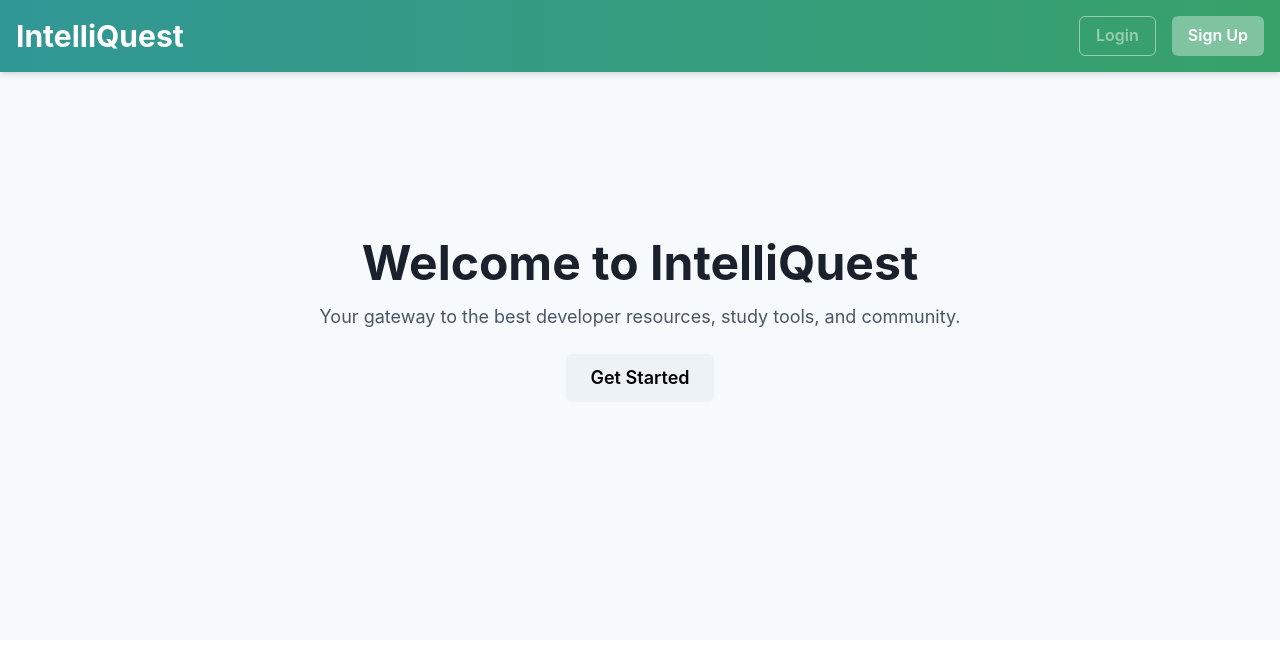
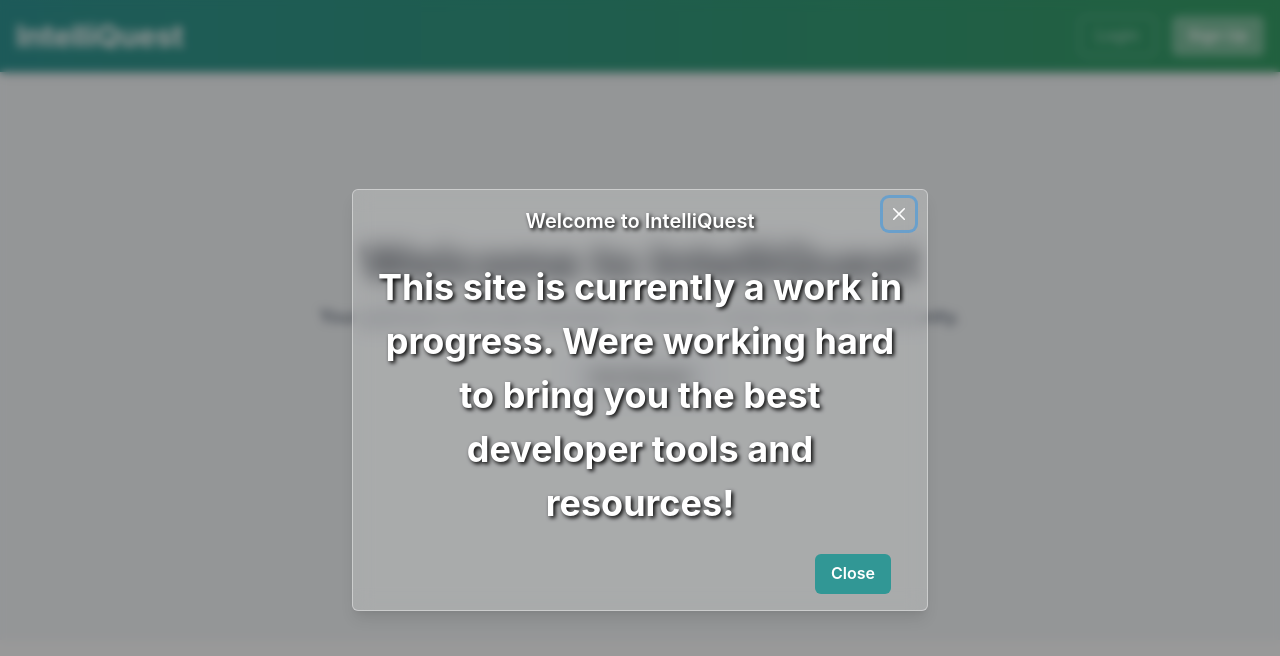
Before and after one commit to IVIonsters/IntelliQuest-Reignite, a React (Vite) app in the folder intelliquest-frontend/: page / in a window 1280 px wide. Shown: the top 656 px of the page. Built offline with nearby package versions, Linux system fonts and the light colour scheme; no server answers.

Commit message:
Refactor LandingPage component: remove CSS file, add modal for welcome message, and enhance UI elements

```diff
--- a/intelliquest-frontend/src/components/landingPage/landingPage.jsx
+++ b/intelliquest-frontend/src/components/landingPage/landingPage.jsx
@@ -1,13 +1,63 @@
-/* eslint-disable no-unused-vars */
-import React from "react";
-import { Box, Button, Flex, Heading, Text } from "@chakra-ui/react";
+import React, { useEffect } from "react";
+import { Box, Button, Flex, Heading, Text, useDisclosure } from "@chakra-ui/react";
+import {
+  Modal,
+  ModalOverlay,
+  ModalContent,
+  ModalHeader,
+  ModalBody,
+  ModalCloseButton,
+  ModalFooter,
+} from "@chakra-ui/react";
 import { useNavigate } from "react-router-dom";
 
 function LandingPage() {
-  const navigate = useNavigate(); // Hook to navigate programmatically between routes
+  const navigate = useNavigate();
+  const { isOpen, onOpen, onClose } = useDisclosure();
+  const [size, setSize] = React.useState("xl");
+
+  // Automatically open the modal with the desired size on page load
+  useEffect(() => {
+    setSize("xl"); // Set the desired size before opening the modal
+    onOpen();
+  }, [onOpen]);
 
   return (
     <Box>
+      {/* Modal Component */}
+      <Modal isOpen={isOpen} onClose={onClose} isCentered size={size}>
+        <ModalOverlay
+          bg="rgba(0, 0, 0, 0.4)" // Semi-transparent overlay
+          backdropFilter="blur(5px)" // Glassmorphism effect
+        />
+        <ModalContent
+          bg="rgba(255, 255, 255, 0.2)" // Transparent background
+          backdropFilter="blur(10px)" // Blur effect
+          boxShadow="lg"
+          borderRadius="md"
+          border="1px solid rgba(255, 255, 255, 0.4)" // Border for glass look
+          color="white" // Light text for contrast
+          fontSize={{ base: "xl", md: "4xl" }} // Responsive font size
+          textShadow={{ base: "1px 1px 2px black", md: "2px 2px 4px black" }} // Text shadow for contrast
+          as='b' // Bold text
+          textAlign={{ base: "center", md: "center" }} // Center text on small screens
+        >
+          <ModalHeader>Welcome to IntelliQuest</ModalHeader>
+          <ModalCloseButton />
+          <ModalBody>
+            <Text>
+              This site is currently a work in progress. Were working hard to bring you the best
+              developer tools and resources!
+            </Text>
+          </ModalBody>
+          <ModalFooter>
+            <Button colorScheme="teal" mr={3} onClick={onClose}>
+              Close
+            </Button>
+          </ModalFooter>
+        </ModalContent>
+      </Modal>
+
       {/* Header section with app name and navigation buttons */}
       <Flex
         as="header"
@@ -26,11 +76,9 @@
           <Heading size="lg">IntelliQuest</Heading>
         </Flex>
         <Flex gap={4}>
-          {/* Profile button navigates to the profile page */}
           <Button variant="outline" colorScheme="whiteAlpha" onClick={() => navigate("/login")}>
             Login
           </Button>
-          {/* Dashboard button navigates to the dashboard page */}
           <Button variant="solid" colorScheme="whiteAlpha" onClick={() => navigate("/signup")}>
             Sign Up
           </Button>
@@ -39,13 +87,13 @@
 
       {/* Hero section with a welcome message and call-to-action */}
       <Flex
-        direction="column" // Stack items vertically
-        align="center" // Center items horizontally
-        justify="center" // Center items vertically
-        height="80vh" // Take up 80% of the viewport height
-        bg="gray.50" // Light gray background color
-        textAlign="center" // Center text content
-        px={4} // Add padding on the left and right
+        direction="column"
+        align="center"
+        justify="center"
+        height="80vh"
+        bg="gray.50"
+        textAlign="center"
+        px={4}
       >
         <Heading size="2xl" mb={4}>
           Welcome to IntelliQuest
@@ -53,7 +101,6 @@
         <Text fontSize="lg" color="gray.600" mb={6}>
           Your gateway to the best developer resources, study tools, and community.
         </Text>
-        {/* Call-to-action button navigates to the signup page */}
         <Button size="lg" color="black" onClick={() => navigate("/signup")}>
           Get Started
         </Button>
```
Also changed, not shown: intelliquest-frontend/src/components/landingPage/LandingPage.module.css (deleted, +0 -9 lines).
